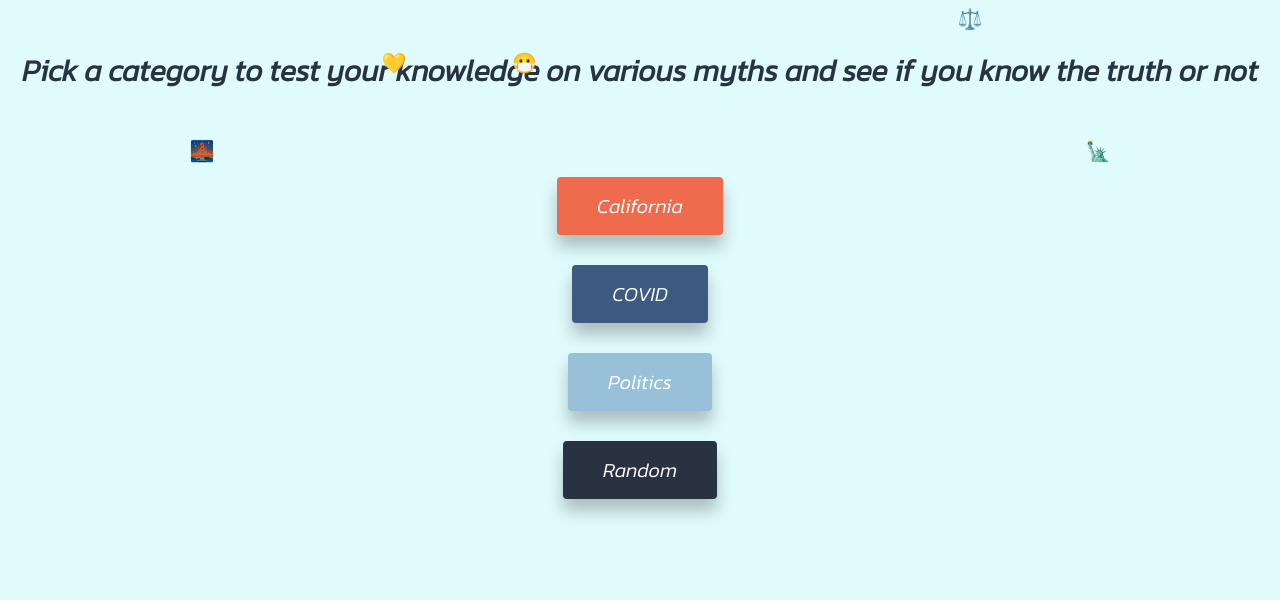
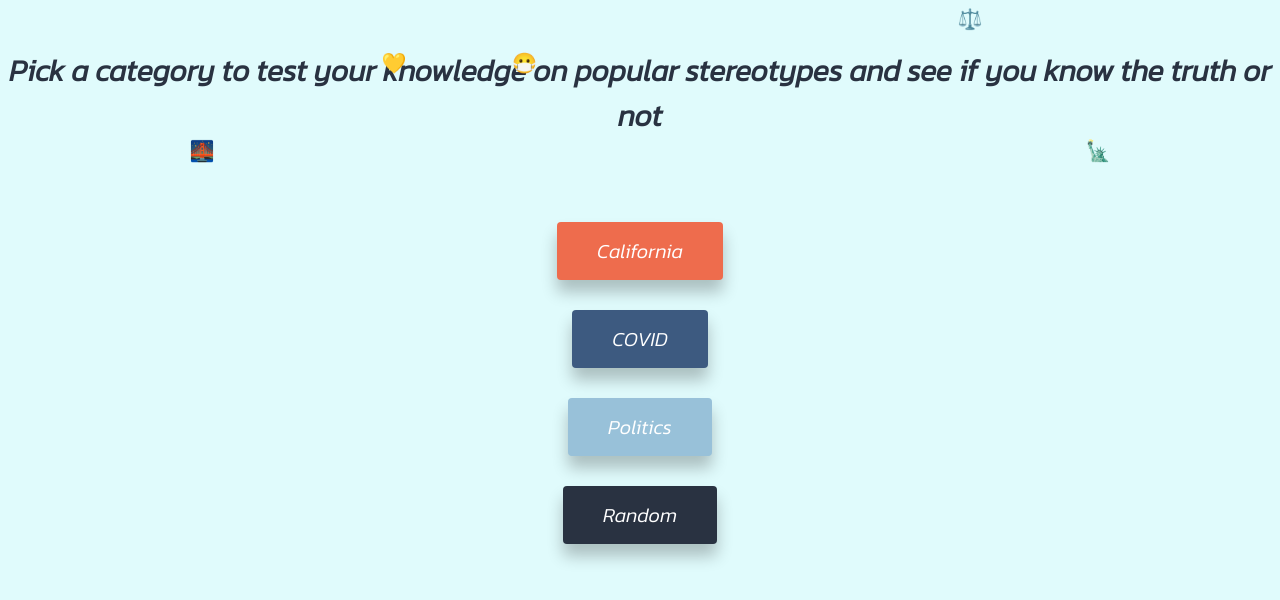
Before and after one commit to maureensanchez99/CruzHacks-22, a plain HTML site: page index.html in a window 1280 px wide. Shown: the part 136-736 px from the top of the page. Drawn offline with Linux system fonts and the light colour scheme.

Commit message:
added to replit

```diff
--- a/index.html
+++ b/index.html
@@ -11,7 +11,7 @@
 
 <body>
 	<h1> Fact or Myth?</h1>
-    <h2> Pick a category to test your knowledge on various myths and see if you know the truth or not</h2><br><br>
+    <h2> Pick a category to test your knowledge on popular stereotypes and see if you know the truth or not</h2><br><br>
 
     <!--- List of quiz choices --->
     <div class="buttons">
```
Also changed, not shown: 1 other file.
